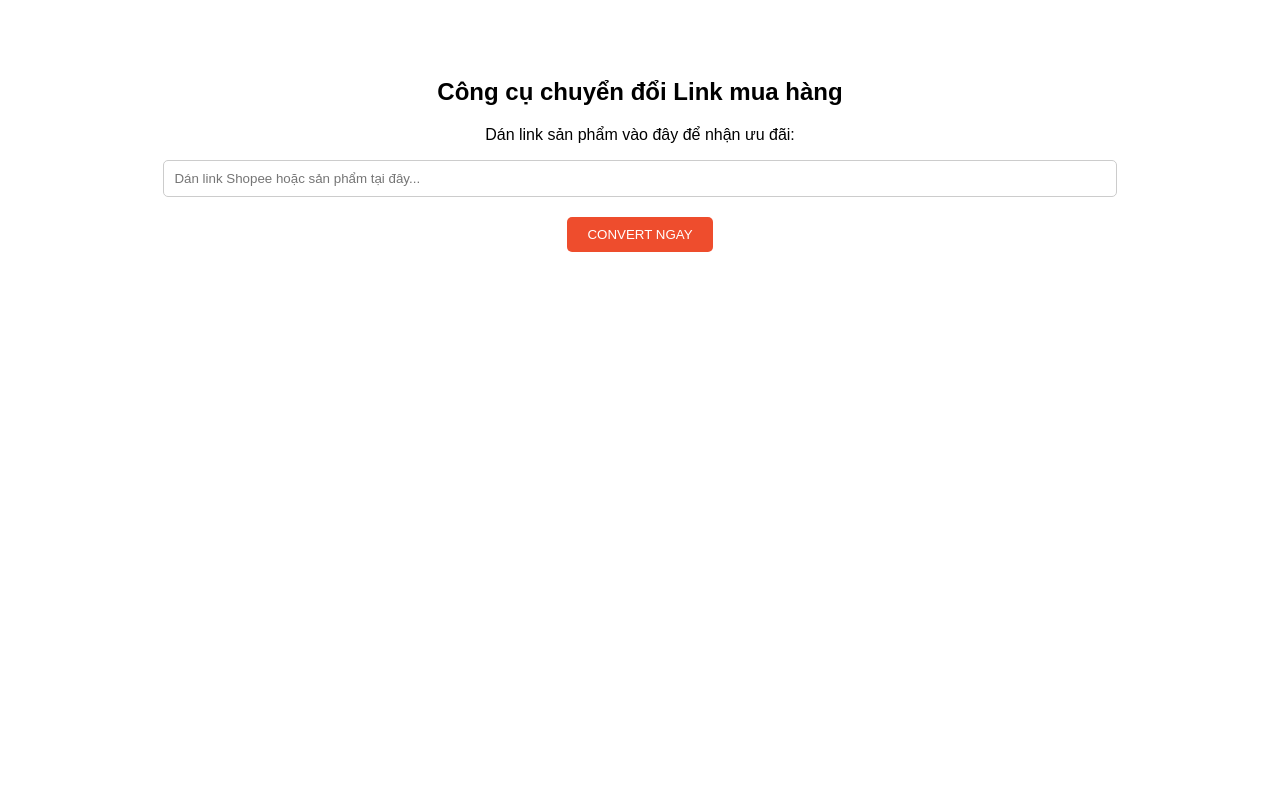
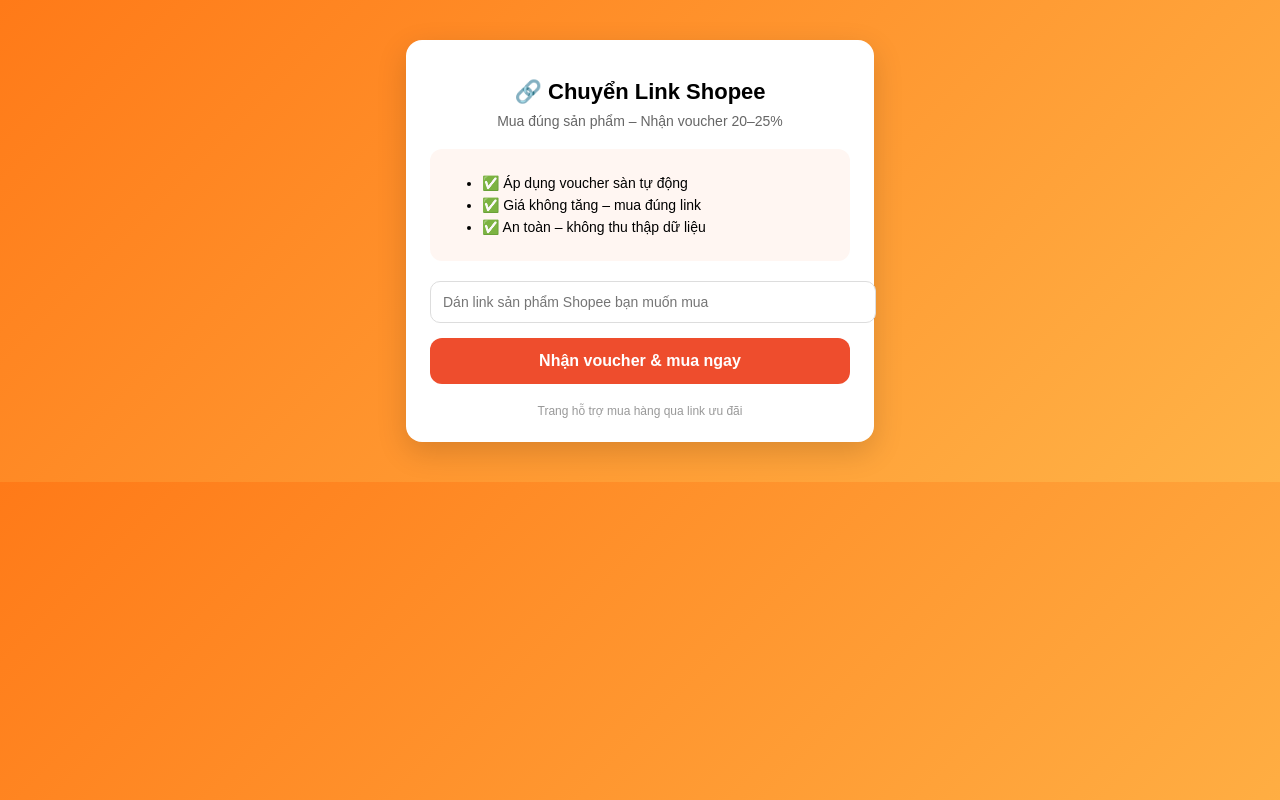
Before and after one commit to lehuonggiang1810-a11y/gacon1810, a plain HTML site: page index.html in a window 1280 px wide. Drawn offline with Linux system fonts and the light colour scheme.

Commit message:
Update index.html

```diff
--- a/index.html
+++ b/index.html
@@ -2,50 +2,138 @@
 <html lang="vi">
 <head>
 <meta charset="UTF-8">
-    <title>CozyHome - Link Converter</title>
+<title>Convert Link Shopee – Nhận Voucher</title>
+<meta name="viewport" content="width=device-width, initial-scale=1.0">
+
 <style>
-        body { font-family: sans-serif; padding: 50px; text-align: center; }
-        input { width: 80%; padding: 10px; margin-bottom: 20px; border: 1px solid #ccc; border-radius: 5px; }
-        button { padding: 10px 20px; background-color: #ee4d2d; color: white; border: none; cursor: pointer; border-radius: 5px; }
-        #result { margin-top: 20px; font-weight: bold; color: green; word-break: break-all; }
+  body {
+    font-family: Arial, sans-serif;
+    background: linear-gradient(135deg, #ff7a18, #ffb347);
+    margin: 0;
+    padding: 0;
+  }
+  .container {
+    max-width: 420px;
+    margin: 40px auto;
+    background: #fff;
+    border-radius: 16px;
+    padding: 24px;
+    box-shadow: 0 10px 30px rgba(0,0,0,.15);
+    text-align: center;
+  }
+  h1 {
+    font-size: 22px;
+    margin-bottom: 8px;
+  }
+  .subtitle {
+    font-size: 14px;
+    color: #666;
+    margin-bottom: 20px;
+  }
+  .benefits {
+    background: #fff6f2;
+    border-radius: 12px;
+    padding: 12px;
+    margin-bottom: 20px;
+    font-size: 14px;
+    text-align: left;
+  }
+  .benefits li {
+    margin-bottom: 6px;
+  }
+  input {
+    width: 100%;
+    padding: 12px;
+    border-radius: 10px;
+    border: 1px solid #ddd;
+    font-size: 14px;
+  }
+  button {
+    width: 100%;
+    padding: 14px;
+    margin-top: 15px;
+    background: #ee4d2d;
+    color: #fff;
+    border: none;
+    border-radius: 12px;
+    font-size: 16px;
+    font-weight: bold;
+    cursor: pointer;
+  }
+  button:hover {
+    opacity: .9;
+  }
+  .result {
+    margin-top: 20px;
+    font-size: 15px;
+  }
+  .buy-link {
+    display: inline-block;
+    margin-top: 10px;
+    padding: 12px 18px;
+    background: #ee4d2d;
+    color: #fff;
+    border-radius: 10px;
+    text-decoration: none;
+    font-weight: bold;
+  }
+  .footer {
+    margin-top: 20px;
+    font-size: 12px;
+    color: #999;
+  }
 </style>
 </head>
+
 <body>
 
-    <h2>Công cụ chuyển đổi Link mua hàng</h2>
-    <p>Dán link sản phẩm vào đây để nhận ưu đãi:</p>
+<div class="container">
+  <h1>🔗 Chuyển Link Shopee</h1>
+  <div class="subtitle">Mua đúng sản phẩm – Nhận voucher 20–25%</div>
 
-    <input type="text" id="userInput" placeholder="Dán link Shopee hoặc sản phẩm tại đây...">
-    <br>
-    <button onclick="convertLink()">CONVERT NGAY</button>
+  <div class="benefits">
+    <ul>
+      <li>✅ Áp dụng voucher sàn tự động</li>
+      <li>✅ Giá không tăng – mua đúng link</li>
+      <li>✅ An toàn – không thu thập dữ liệu</li>
+    </ul>
+  </div>
 
-    <div id="result"></div>
+  <input
+    type="text"
+    id="userLink"
+    placeholder="Dán link sản phẩm Shopee bạn muốn mua"
+  >
+
+  <button onclick="convertLink()">Nhận voucher & mua ngay</button>
+
+  <div class="result" id="result"></div>
+
+  <div class="footer">
+    Trang hỗ trợ mua hàng qua link ưu đãi
+  </div>
+</div>
 
 <script>
 function convertLink() {
-            const input = document.getElementById('userInput').value;
-            const resultDiv = document.getElementById('result');
+  const userLink = document.getElementById("userLink").value.trim();
 
-            if (input.trim() === "") {
-                alert("Vui lòng dán link trước!");
+  if (!userLink) {
+    alert("Vui lòng dán link sản phẩm Shopee");
     return;
   }
 
-            const myAffiliateID = "https://shopee.vn/user/account/profile";
+  //
+  const affiliateLink = "https://shopee.vn/user/account/profile";
 
-            let finalLink = "";
-            if (input.includes("?")) {
-                finalLink = input + "&aff_click_id=" + myAffiliateID;
-            } else {
-                finalLink = input + "?aff_click_id=" + myAffiliateID;
-            }
-            resultDiv.innerHTML = `
-                <p>Link của bạn đã sẵn sàng:</p>
-                <a href="${finalLink}" target="_blank">${finalLink}</a>
-                <br><br>
-                <small>(Nhấn vào link trên để mua hàng)</small>
+  document.getElementById("result").innerHTML = `
+    🎉 Link mua đã sẵn sàng!<br>
+    <a class="buy-link" href="${affiliateLink}" target="_blank">
+      👉 Mua ngay & nhận voucher
+    </a>
   `;
 }
 </script>
+
 </body>
 </html>
```
Lines whose indentation alone changed are shown as unchanged.
